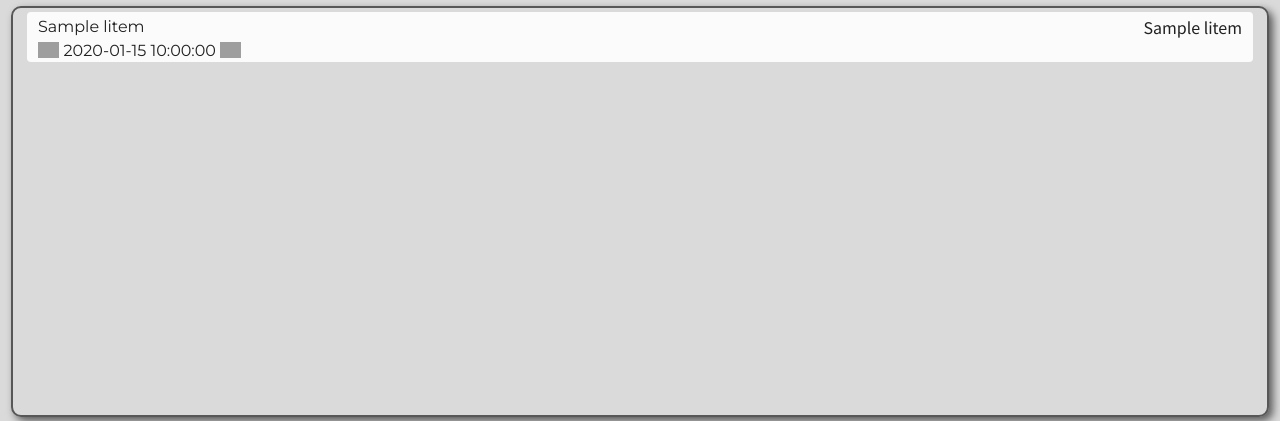
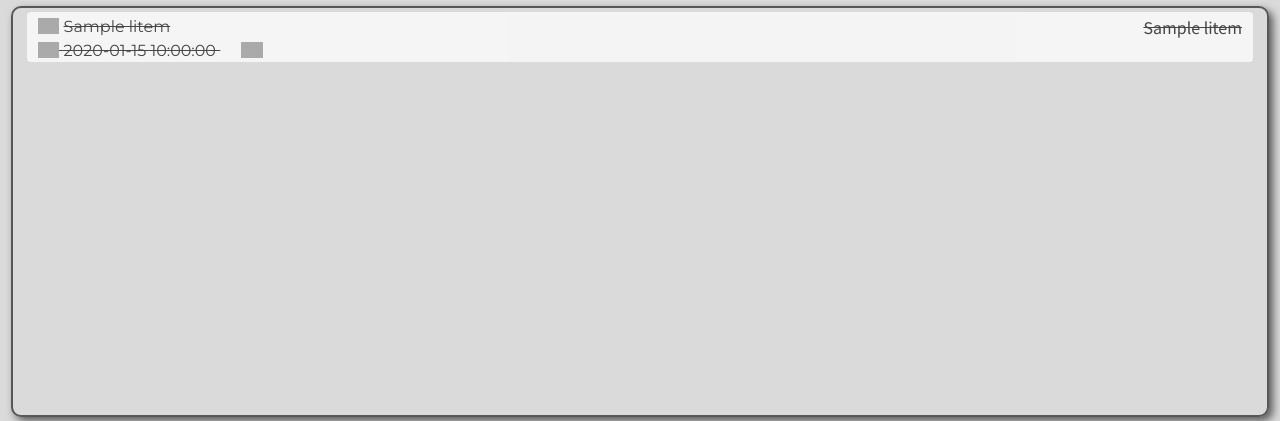
Before and after one commit to ochen1/TodoistPaper, a Flask app: template templates/infoIndex.html in a window 1280 px wide. Shown: the top 421 px of the page. Run offline with Flask 2, Linux system fonts and the light colour scheme; the template is opened without the code that fills it: most values are stand-ins (such as "Sample title", 1, 10 or a date in 2020); grey boxes are pictures that could not be loaded.

Commit message:
More icons! 🎉

```diff
--- a/css/todo-redesigned.css
+++ b/css/todo-redesigned.css
@@ -49,6 +49,10 @@ div#content-main > .todo-item > .todo-item-meta-container span {
     line-height: 1em;
 }
 
+.todo-item-meta-item:not(:last-child) {
+    margin-right: 2ch;
+}
+
 .icon {
     display: inline;
     height: 16px;
@@ -56,7 +60,22 @@ div#content-main > .todo-item > .todo-item-meta-container span {
     top: 2px
 }
 
+.icon.todo-item-name-prefix {
+    position: relative;
+    top: 5px;
+    float: left;
+    margin-right: 0.4ch;
+}
+
 /* i[class^="icon"] {
     font-family: 'Material Icons';
     font-style: normal;
 } */
+
+div#content-main > .todo-item.done {
+    opacity: 80%;
+}
+
+div#content-main > .todo-item.done * {
+    text-decoration: line-through;
+}
--- a/templates/infoIndex.html
+++ b/templates/infoIndex.html
@@ -14,7 +14,16 @@
 <body>
 <div id="content-main">
     {% for li in litems %}
-    <section class="todo-item">
+    <section class="todo-item {{ 'done' if li['done'] else '' }}">
+        {% if li['done'] %}
+        <img    class="icon todo-item-name-prefix"
+                src="https://github.com/google/material-design-icons/blob/master/png/toggle/check_box/materialicons/48dp/1x/baseline_check_box_black_48dp.png?raw=true"
+                alt="done">
+        {% else %}
+        <img    class="icon todo-item-name-prefix"
+                src="https://github.com/google/material-design-icons/blob/master/png/toggle/check_box_outline_blank/materialicons/48dp/1x/baseline_check_box_outline_blank_black_48dp.png?raw=true"
+                alt="not done">
+        {% endif %}
         <div class="todo-item-name">
             <span class="todo-item-name_en">
                 {{ li['name'] }}
@@ -25,6 +34,7 @@
         </div>
         <div class="todo-item-meta-container">
             {% if li['due'] %}
+            <span class="todo-item-meta-item">
                 <!-- <i class="icon-calendar">&#xE935;</i> -->
                 <img    class="icon"
                         src="https://github.com/google/material-design-icons/blob/master/png/action/calendar_today/materialicons/48dp/1x/baseline_calendar_today_black_48dp.png?raw=true"
@@ -32,15 +42,18 @@
                 <span class="todo-item-due-meta">
                     {{ li['due'] }}
                 </span>
+            </span>
             {% endif %}
 
             {% if li['time_required'] %}
+            <span class="todo-item-meta-item">
                 <!-- <i class="icon-clock">&#xE8B5;</i> -->
                 <img    class="icon"
                         src="https://github.com/google/material-design-icons/blob/master/png/action/schedule/materialicons/48dp/1x/baseline_schedule_black_48dp.png?raw=true"
                         alt="time required">
                 <span class="todo-item-time-meta">
                     {{ timedelta2readable(seconds=li['time_required']) }}
+                </span>
             </span>
             {% endif %}
         </div>
```
Lines whose indentation alone changed are shown as unchanged.
